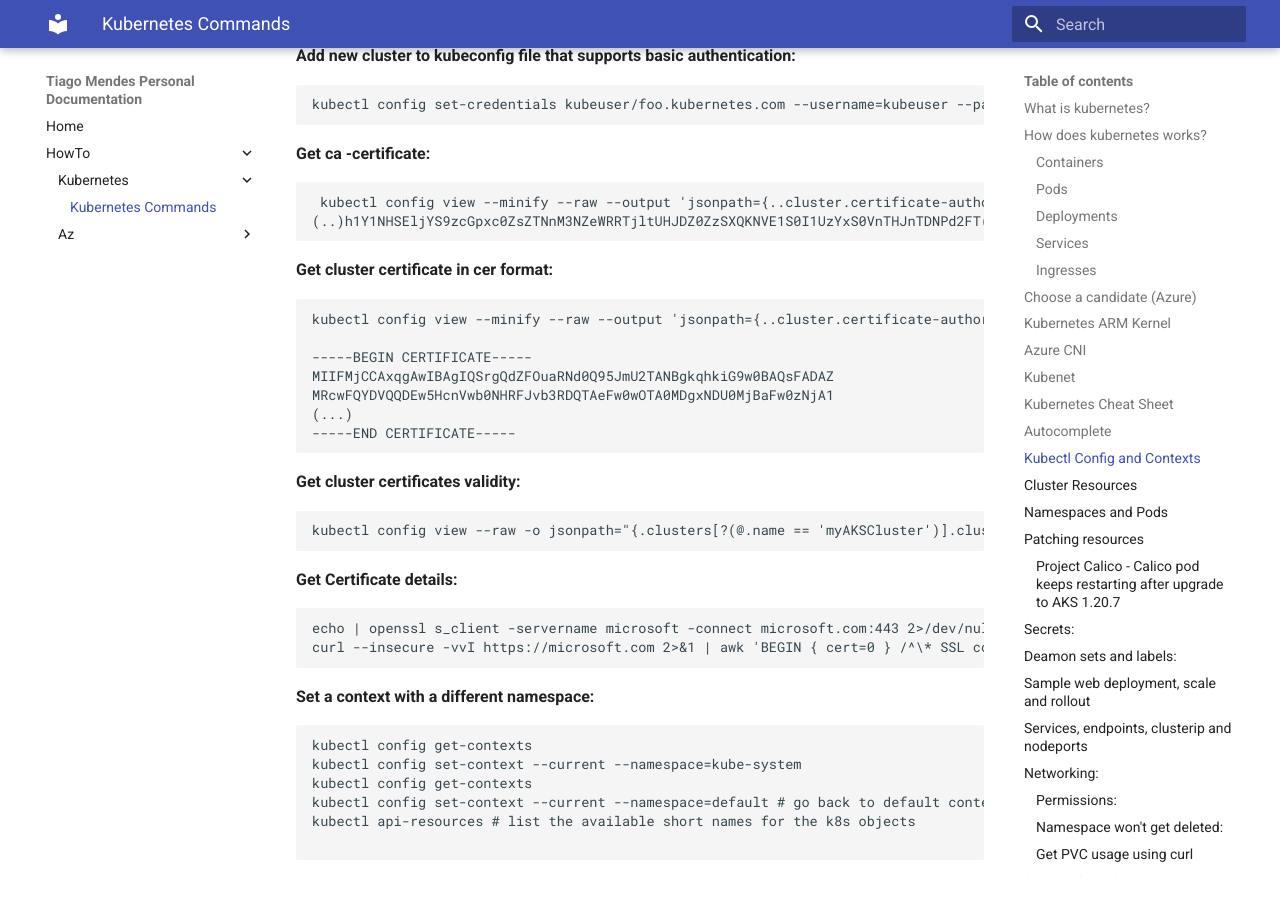
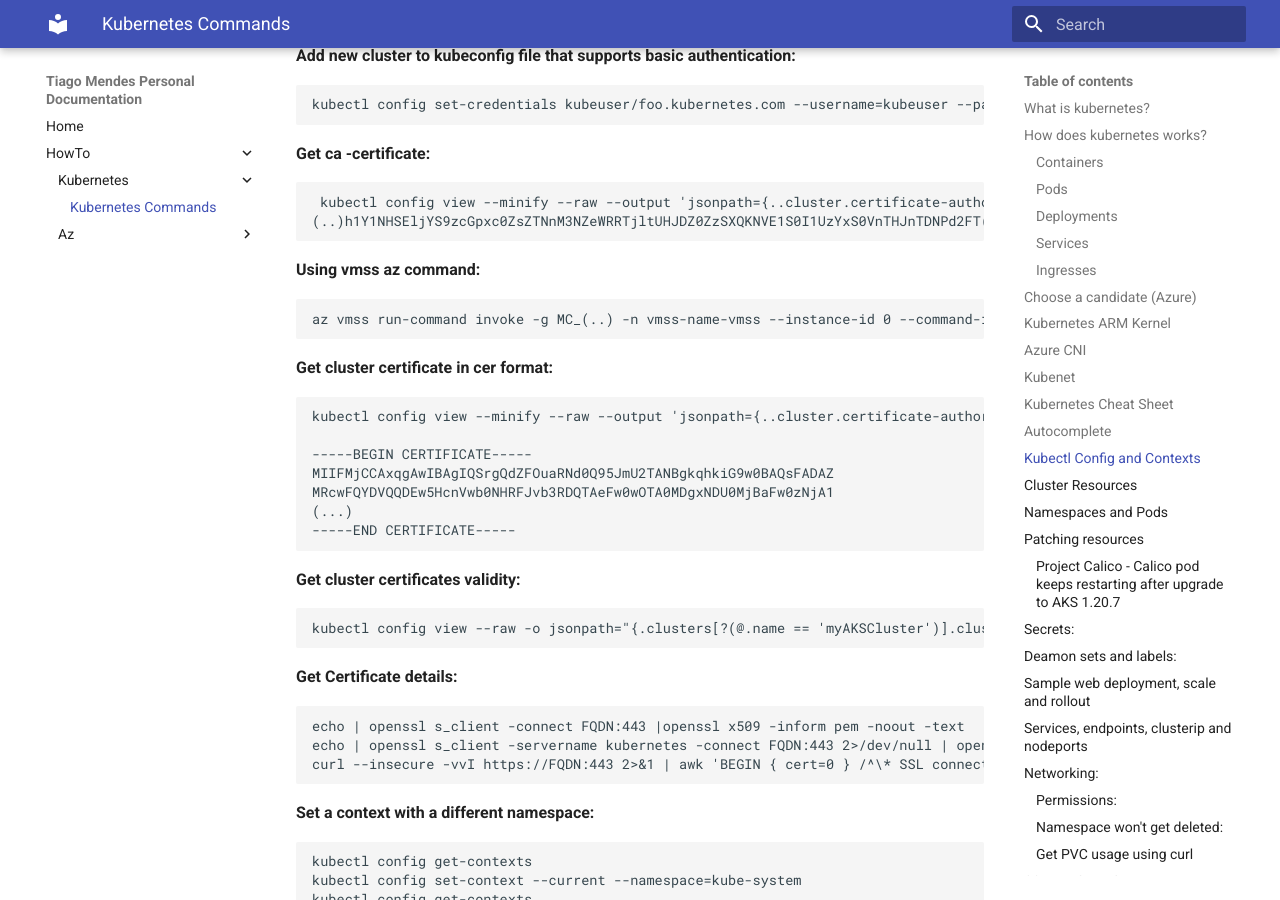
Before and after one commit to tmcmm/k8s-documentation, an MkDocs documentation site: the page built from docs/howto/kubernetes/kubernetes-help.md, in a window 1280 px wide and 900 px high, scrolled down 5388 px. Built offline with MkDocs 1.6.1 and Material for MkDocs 9.7.7, drawn with Linux system fonts in a browser that asks for light colours.

Commit message:
Update kubernetes-help.md

````diff
--- a/docs/howto/kubernetes/kubernetes-help.md
+++ b/docs/howto/kubernetes/kubernetes-help.md
@@ -175,6 +175,10 @@ __Get ca -certificate:__
  kubectl config view --minify --raw --output 'jsonpath={..cluster.certificate-authority-data}'
 (..)h1Y1NHSEljYS9zcGpxc0ZsZTNnM3NZeWRRTjltUHJDZ0ZzSXQKNVE1S0I1UzYxS0VnTHJnTDNPd2FT(--)
 ```
+__Using vmss az command:__
+```
+az vmss run-command invoke -g MC_(..) -n vmss-name-vmss --instance-id 0 --command-id RunShellScript --query 'value[0].message' -otsv --scripts "openssl x509 -in /etc/kubernetes/certs/apiserver.crt -noout -enddate"
+```
 __Get cluster certificate in cer format:__
 ```
 kubectl config view --minify --raw --output 'jsonpath={..cluster.certificate-authority-data}' | base64 -D | openssl x509 -text -out -
@@ -191,8 +195,9 @@ kubectl config view --raw -o jsonpath="{.clusters[?(@.name == 'myAKSCluster')].c
 ```
 __Get Certificate details:__
 ```
-echo | openssl s_client -servername microsoft -connect microsoft.com:443 2>/dev/null | openssl x509 -text
-curl --insecure -vvI https://microsoft.com 2>&1 | awk 'BEGIN { cert=0 } /^\* SSL connection/ { cert=1 } /^\*/ { if (cert) print }'
+echo | openssl s_client -connect FQDN:443 |openssl x509 -inform pem -noout -text
+echo | openssl s_client -servername kubernetes -connect FQDN:443 2>/dev/null | openssl x509 -text
+curl --insecure -vvI https://FQDN:443 2>&1 | awk 'BEGIN { cert=0 } /^\* SSL connection/ { cert=1 } /^\*/ { if (cert) print }'
 ```
 
 __Set a context with a different namespace:__
````
